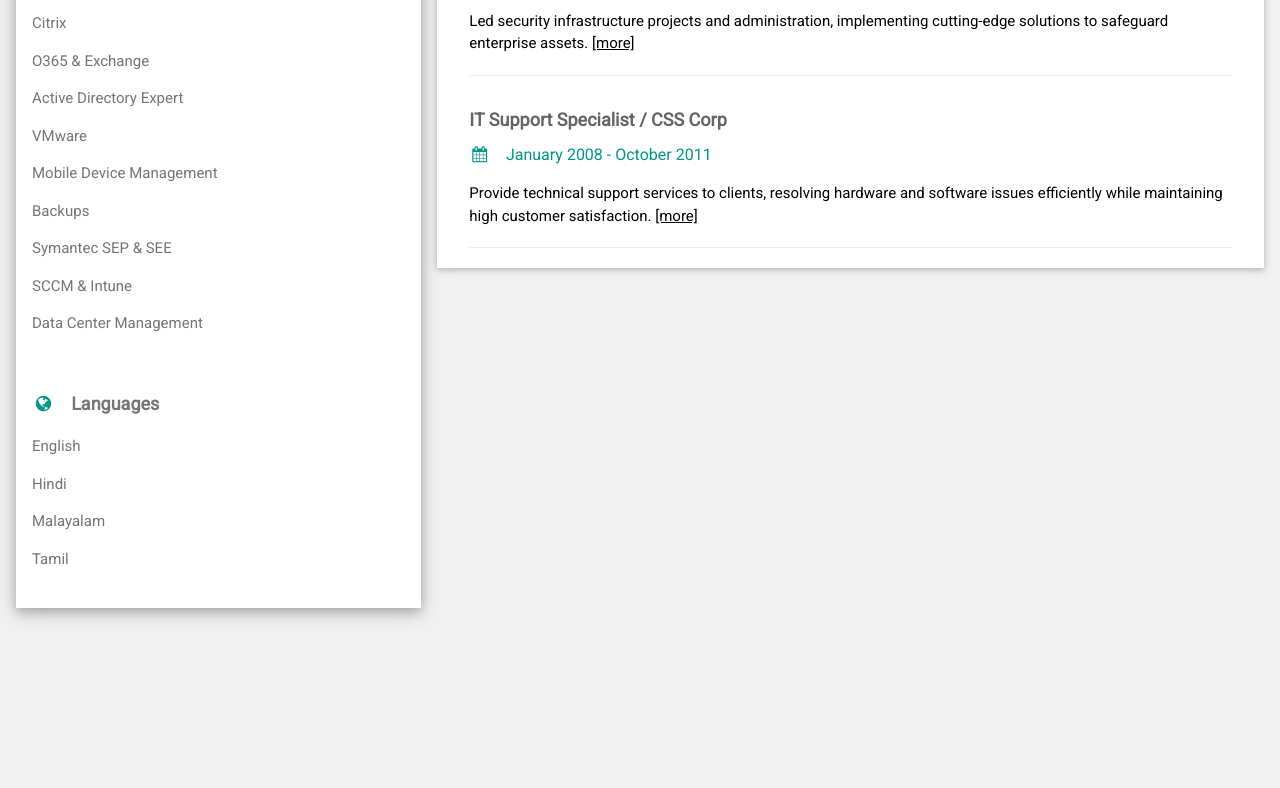
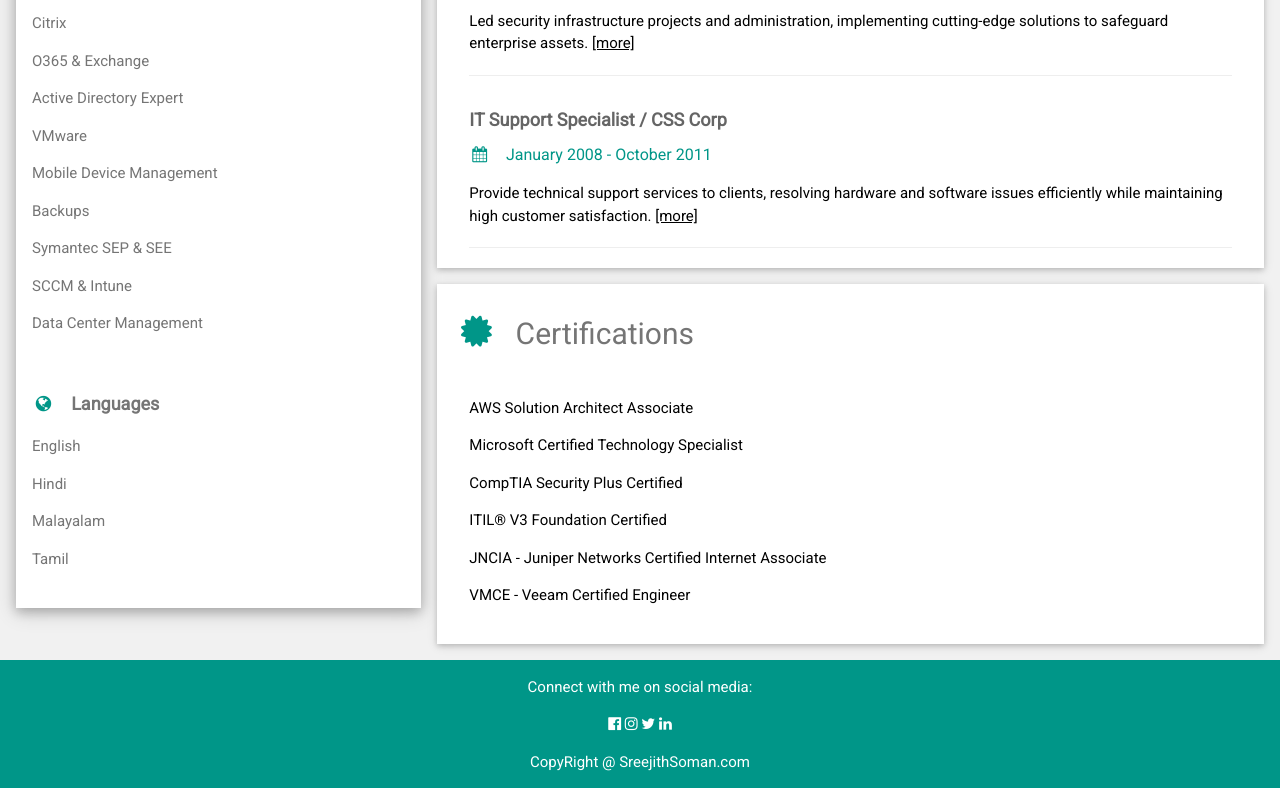
Before and after one commit to kiterunner86/MyStaticWebApp-BioPage, a website: page src/index1.html in a window 1280 px wide. Shown: the part 534-1322 px from the top of the page. Before the commit the page ends 1164 px from the top, so only its background shows below. Drawn offline with nearby package versions, Linux system fonts and the light colour scheme.

Commit message:
Update index1.html

```diff
--- a/src/index1.html
+++ b/src/index1.html
@@ -23,7 +23,7 @@
     <div class="w3-third">
       <div class="w3-white w3-text-grey w3-card-4">
         <div class="w3-display-container">
-          <img src="https://github.com/kiterunner86/MyStaticWebApp-BioPage/blob/main/src/Ved.jpg?raw=true" alt="Ved Image" />
+            <img src="https://github.com/kiterunner86/MyStaticWebApp-BioPage/blob/main/src/Ved.jpg?raw=true" alt="Ved Image" />
           <div class="w3-display-bottomleft w3-container w3-text-black">
             <h2>Sreejith Soman</h2>
           </div>
@@ -187,10 +187,31 @@
         </div>
 
       </div> <!-- End Work Experience -->
-
+<div class="w3-container w3-card w3-white">
+        <h2 class="w3-text-grey w3-padding-16"><i class="fa fa-certificate fa-fw w3-margin-right w3-xxlarge w3-text-teal"></i>Certifications</h2>
+        <div class="w3-container">
+          <p>AWS Solution Architect Associate</p>
+          <p>Microsoft Certified Technology Specialist</p>
+          <p>CompTIA Security Plus Certified</p>
+          <p>ITIL® V3 Foundation Certified</p>
+          <p>JNCIA - Juniper Networks Certified Internet Associate</p>
+          <p>VMCE - Veeam Certified Engineer</p><br>
+        </div>
+      </div>
     </div> <!-- End Right Column -->
 
   </div> <!-- End Grid -->
+
+
+    </div>
+    </div>
+    <!-- End Right Column -->
+
+  </div>
+  <!-- End Grid -->
+
+</div>
+<!-- End Page Container -->
 
 </div> <!-- End Page Container -->
 
@@ -216,5 +237,17 @@
   }
 </script>
 
+
+
+
+<footer class="w3-container w3-teal w3-center w3-margin-top">
+  <p>Connect with me on social media:</p>
+  <a href="https://www.facebook.com/kiterunner86" target="_blank"><i class="fa fa-facebook-official w3-hover-opacity"></i></a>
+  <i class="fa fa-instagram w3-hover-opacity"></i>
+  <i class="fa fa-twitter w3-hover-opacity"></i>
+  <a href="https://www.linkedin.com/in/sreejithsoman/" target="_blank"><i class="fa fa-linkedin w3-hover-opacity"></i></a>
+  <p>CopyRight @ SreejithSoman.com</a></p>
+</footer>
+
 </body>
 </html>
```
